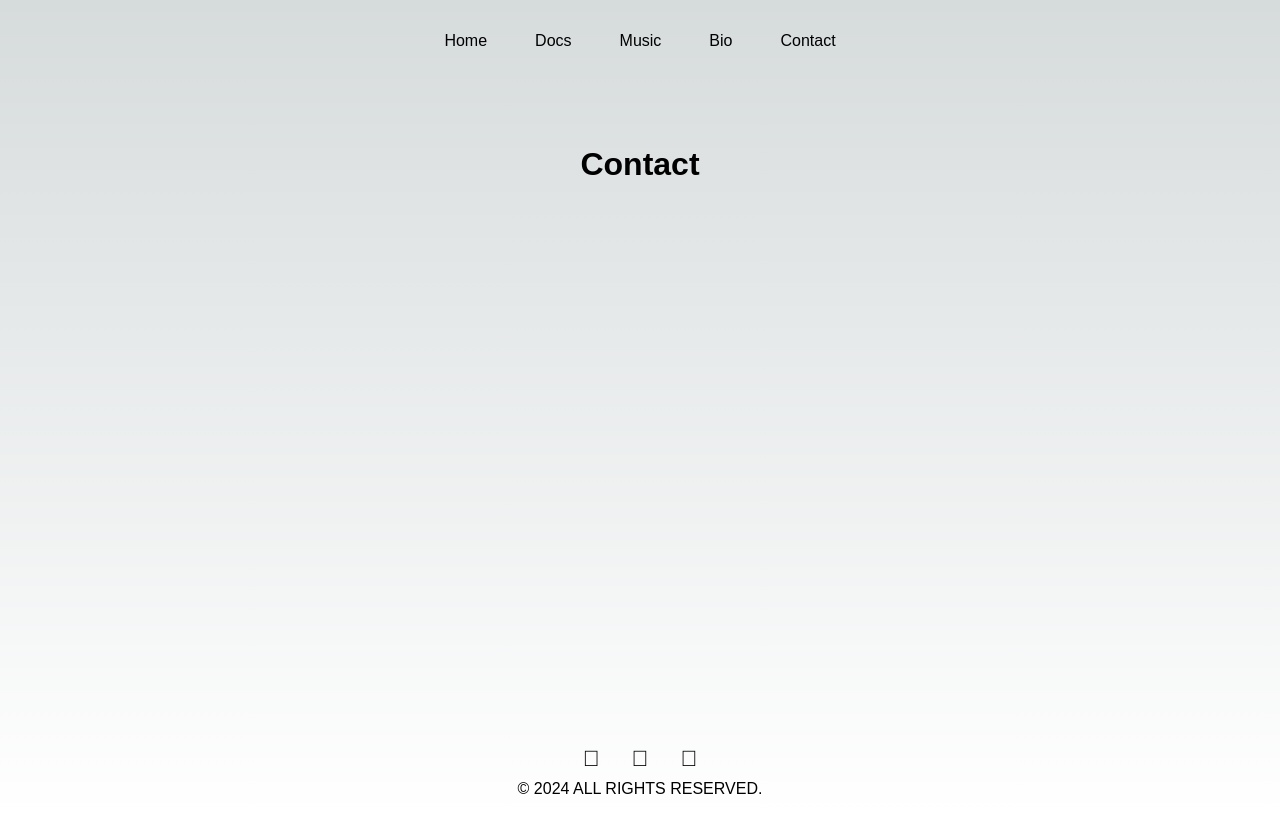
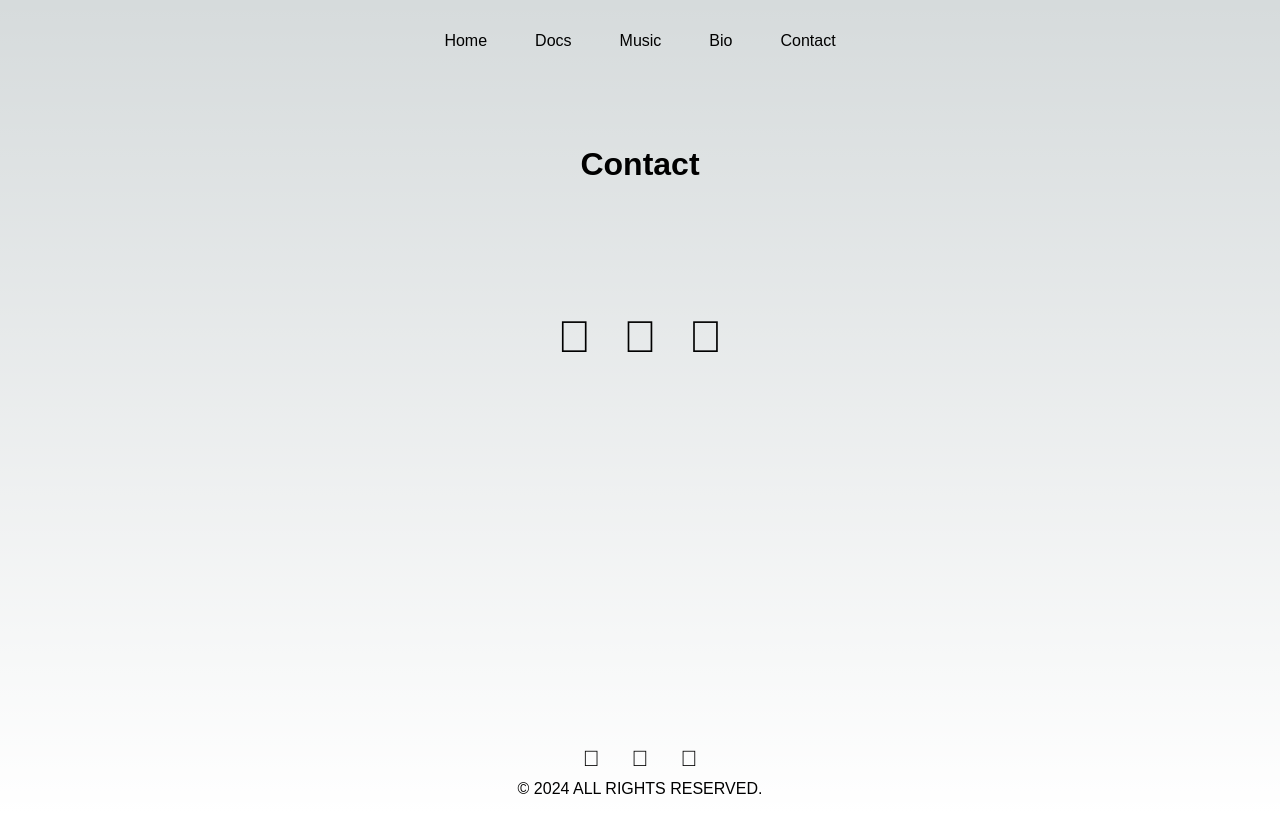
Before and after one commit to kaBeech/justins-webdev-crash-course, a Next.js app: page /contact in a window 1280 px wide. Built offline with nearby package versions, Linux system fonts and the light colour scheme; a web font is replaced by a local one.

Commit message:
Add SocialLinks to Contact page

```diff
--- a/src/app/contact/page.tsx
+++ b/src/app/contact/page.tsx
@@ -1,3 +1,4 @@
+import SocialLinks from "@/components/socialLinks";
 import styles from "../page.module.css";
 
 export default function Contact() {
@@ -6,6 +7,9 @@ export default function Contact() {
       <h1>
         Contact
       </h1>
+      <section className="marginTop8 marginBottomAuto textLarge">
+        <SocialLinks />
+      </section>
     </main>
   );
 }
--- a/src/app/globals.css
+++ b/src/app/globals.css
@@ -171,6 +171,14 @@ a {
   margin-top: 4rem;
 }
 
+.marginTop8 {
+  margin-top: 8rem;
+}
+
+.marginTopAuto {
+  margin-top: auto;
+}
+
 .marginBottom1 {
   margin-bottom: 1rem;
 }
@@ -191,6 +199,10 @@ a {
   font-size: 1.4em;
 }
 
+.textLarge {
+  font-size: 2rem;
+}
+
 .textGiant {
   font-size: 4rem;
 }
```
